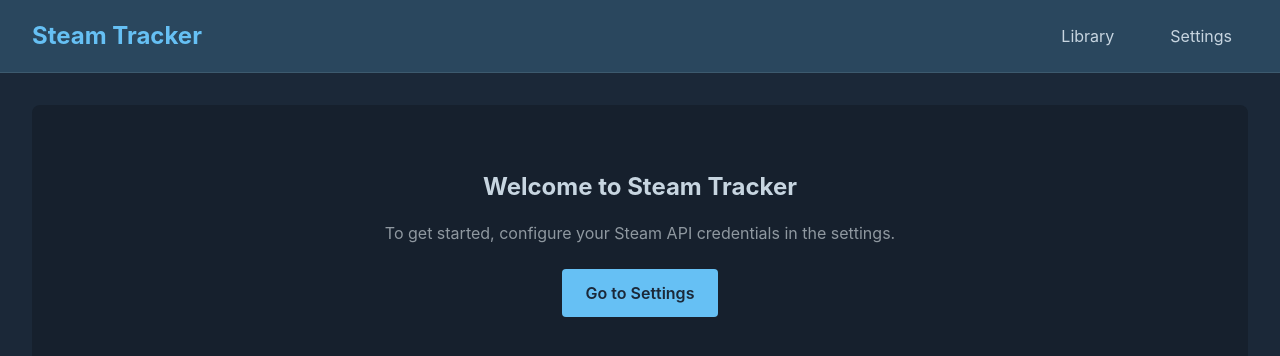
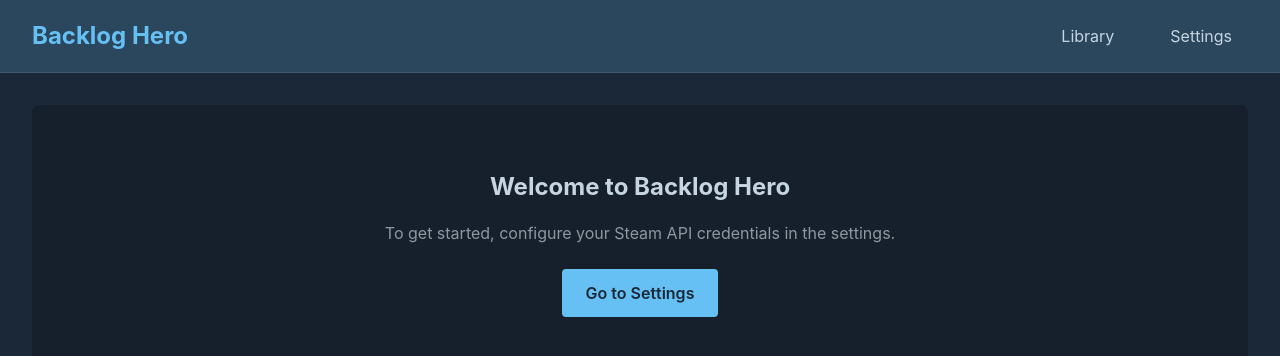
Before and after one commit to katamarinaki/backlog-hero, a React (Vite) app: page /#/ in a window 1280 px wide. Shown: the top 356 px of the page. Built offline with nearby package versions, Linux system fonts and the light colour scheme.

Commit message:
rename resources

```diff
--- a/index.html
+++ b/index.html
@@ -7,7 +7,7 @@
       http-equiv="Content-Security-Policy"
       content="default-src 'self'; script-src 'self'; style-src 'self' 'unsafe-inline'; img-src 'self' https://media.steampowered.com https://steamcdn-a.akamaihd.net data:;"
     />
-    <title>Steam Tracker</title>
+    <title>Backlog Hero</title>
   </head>
   <body>
     <div id="root"></div>
--- a/package.json
+++ b/package.json
@@ -1,7 +1,7 @@
 {
-  "name": "steam-tracker",
+  "name": "backlog-hero",
   "version": "1.0.0",
-  "description": "Track your Steam game library",
+  "description": "Track your Steam game backlog",
   "main": "dist/main/main.js",
   "author": {
     "name": "Alex B"
@@ -53,7 +53,7 @@
   },
   "build": {
     "appId": "com.steamtracker.app",
-    "productName": "Steam Tracker",
+    "productName": "Backlog Hero",
     "icon": "assets/icons/icon",
     "asar": true,
     "files": [
--- a/src/renderer/App.tsx
+++ b/src/renderer/App.tsx
@@ -7,7 +7,7 @@ function App() {
   return (
     <div className="app">
       <nav className="navbar">
-        <div className="nav-brand">Steam Tracker</div>
+        <div className="nav-brand">Backlog Hero</div>
         <div className="nav-links">
           <Link to="/" className="nav-link">
             Library
--- a/src/renderer/pages/HomePage.tsx
+++ b/src/renderer/pages/HomePage.tsx
@@ -234,7 +234,7 @@ function HomePage() {
     return (
       <div className="home-page">
         <div className="empty-state">
-          <h2>Welcome to Steam Tracker</h2>
+          <h2>Welcome to Backlog Hero</h2>
           <p>To get started, configure your Steam API credentials in the settings.</p>
           <Link to="/settings" className="btn-primary">
             Go to Settings
```
Also changed, not shown: 2 other files (tests, documents, lock files or other folders).
